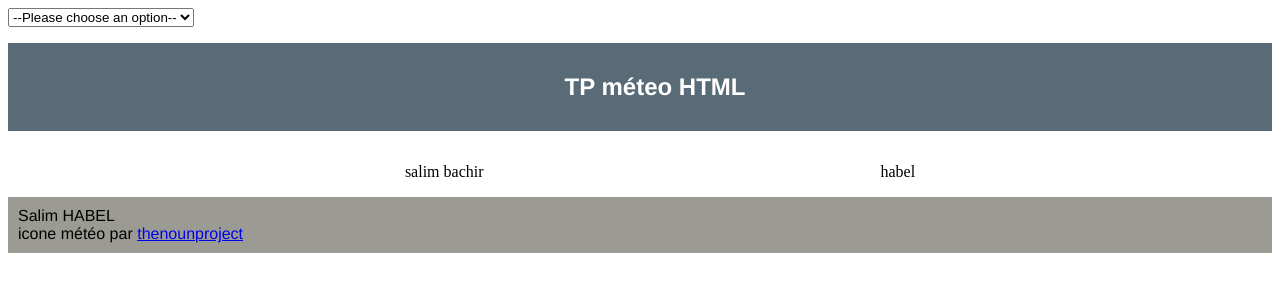
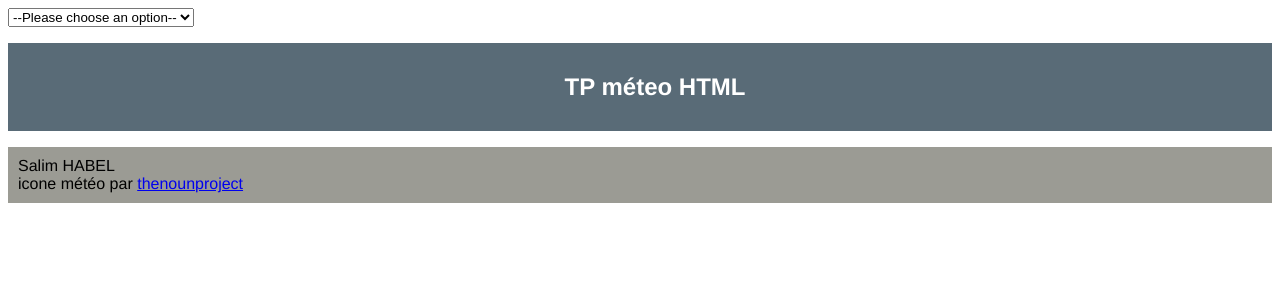
Before and after one commit to salimsh360/meteo, a plain HTML site: page index.html in a window 1280 px wide. Drawn offline with Linux system fonts and the light colour scheme.

Commit message:
Update index.html

```diff
--- a/index.html
+++ b/index.html
@@ -41,8 +41,7 @@
 			<img id="img01" src="noun_cloudy.png" alt="nuageux" width="200">
 
 		</div>
-		<ol>salim bachir</ol>
-		<ol>habel</ol>
+
 		<div class="city" id="Oran">
 			<h2>Oran</h2>
 			7°C, Rainy <br>
```
